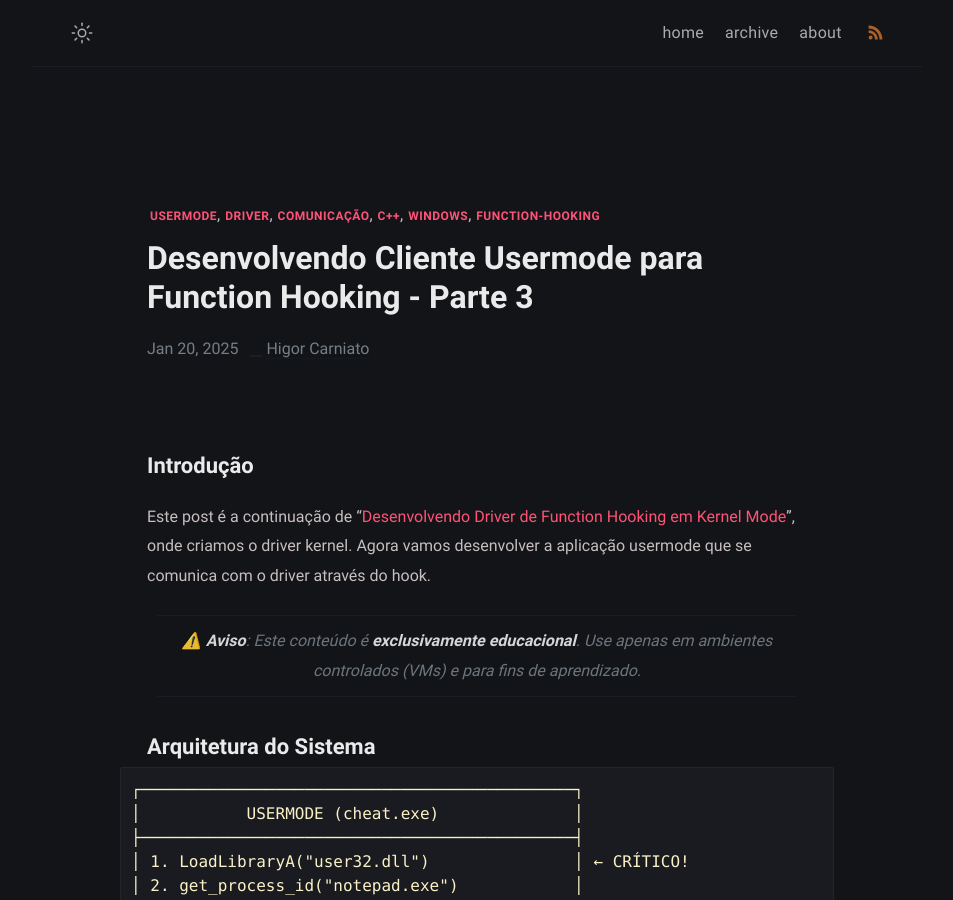
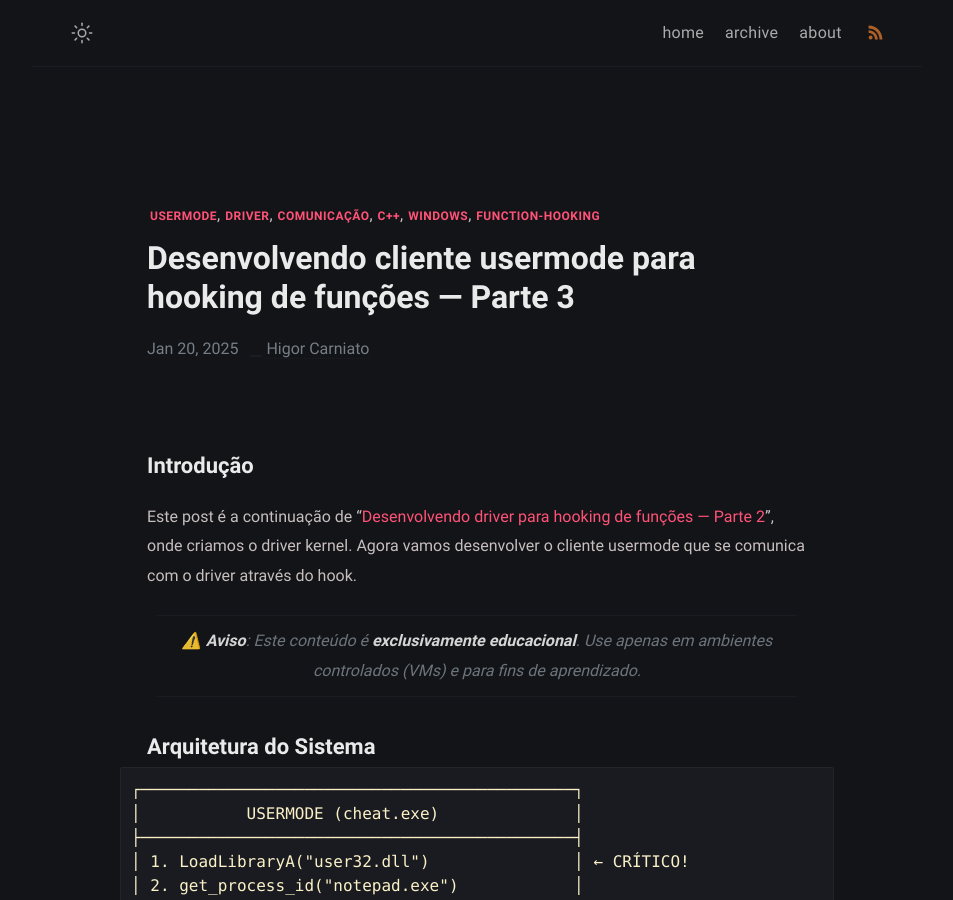
Before and after one commit to cnthigu/cnthigu.github.io, a Jekyll site: the page built from _posts/inline-hook-driver/2025-01-20-desenvolvendo-usermode-cliente.md, in a window 1280 px wide and 900 px high. Shown: the whole window, without its empty margins (163-1116 px from the left). Built offline with Jekyll 4.4.1, drawn with Linux system fonts in a browser that asks for light colours; some of the changed text lies outside the part shown.

Commit message:
fix:
fix:

```diff
--- a/_posts/inline-hook-driver/2025-01-20-desenvolvendo-usermode-cliente.md
+++ b/_posts/inline-hook-driver/2025-01-20-desenvolvendo-usermode-cliente.md
@@ -1,5 +1,5 @@
 ---
-title: "Desenvolvendo Cliente Usermode para Function Hooking - Parte 3"
+title: "Desenvolvendo cliente usermode para hooking de funções — Parte 3"
 date: 2025-01-20 10:00:00 -0300
 categories: [Segurança, Kernel Development]
 tags: [usermode, driver, comunicação, c++, windows, function-hooking]
@@ -7,7 +7,7 @@ tags: [usermode, driver, comunicação, c++, windows, function-hooking]
 
 ## Introdução
 
-Este post é a continuação de "[Desenvolvendo Driver de Function Hooking em Kernel Mode](/desenvolvendo-driver-function-hooking/)", onde criamos o driver kernel. Agora vamos desenvolver a aplicação usermode que se comunica com o driver através do hook.
+Este post é a continuação de "[Desenvolvendo driver para hooking de funções — Parte 2](/desenvolvendo-driver-function-hooking/)", onde criamos o driver kernel. Agora vamos desenvolver o cliente usermode que se comunica com o driver através do hook.
 
 > ⚠️ **Aviso**: Este conteúdo é **exclusivamente educacional**. Use apenas em ambientes controlados (VMs) e para fins de aprendizado.
 
@@ -498,10 +498,10 @@ bool write(UINT_PTR address, const S& value) { ... }
 Este projeto demonstra uma arquitetura completa de comunicação entre usermode e kernel:
 
 - **Driver Kernel:** Intercepta funções do sistema
-- **Cliente Usermode:** Comunica com o driver através de funções hookadas
+- **Cliente Usermode:** Se comunica com o driver através de funções hookadas
 - **Estrutura Compartilhada:** Permite troca de dados
 
 
 **Posts relacionados:**
-- [Encontrando Funções no Windows com WinDbg](/encontrando-funcoes-windbg/)
-- [Desenvolvendo Driver de Function Hooking em Kernel Mode](/desenvolvendo-driver-function-hooking/)
+- [Encontrando funções no Windows com WinDbg — Hooking de funções — Parte 1](/encontrando-funcoes-windbg/)
+- [Desenvolvendo driver para hooking de funções — Parte 2](/desenvolvendo-driver-function-hooking/)
```
Also changed, not shown: _posts/inline-hook-driver/2025-01-20-desenvolvendo-driver-function-hooking.md (+3 -3 lines), _posts/inline-hook-driver/2025-01-20-encontrando-funcoes-windbg.md (+2 -2 lines).
